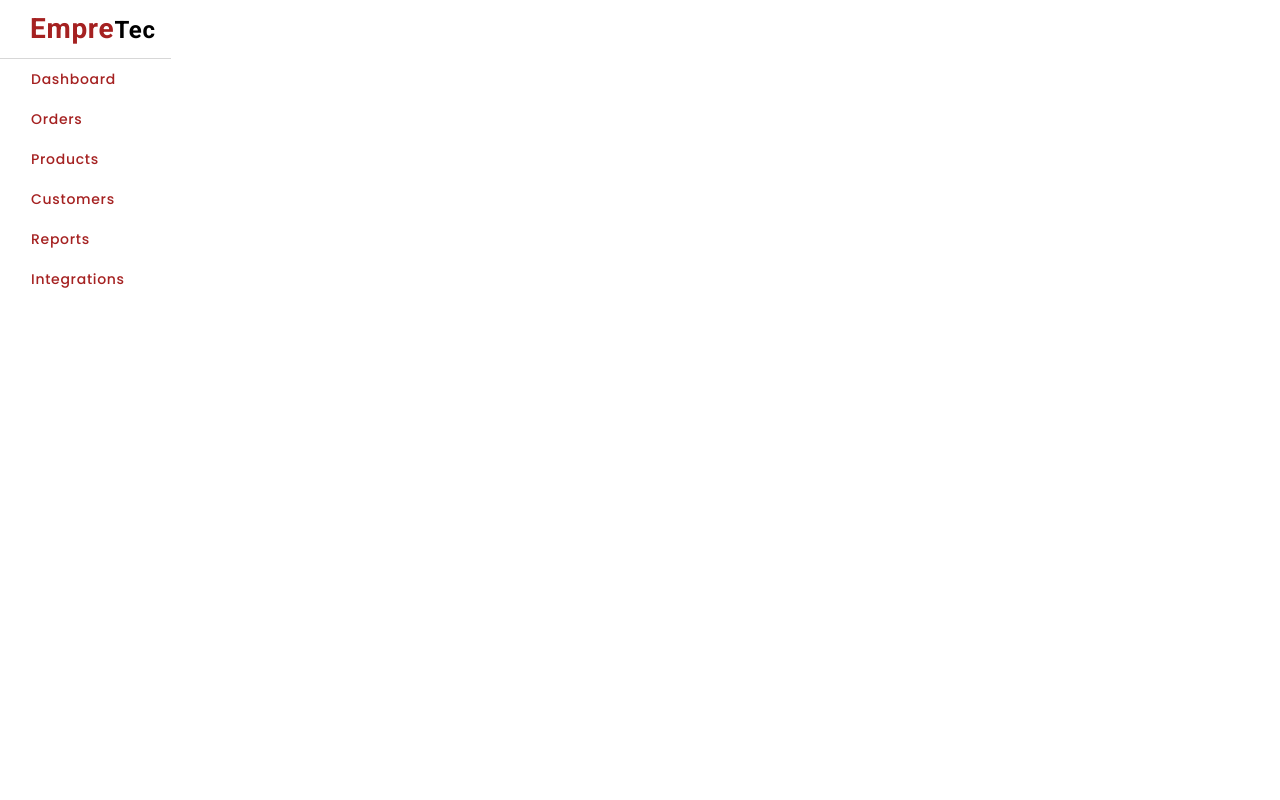
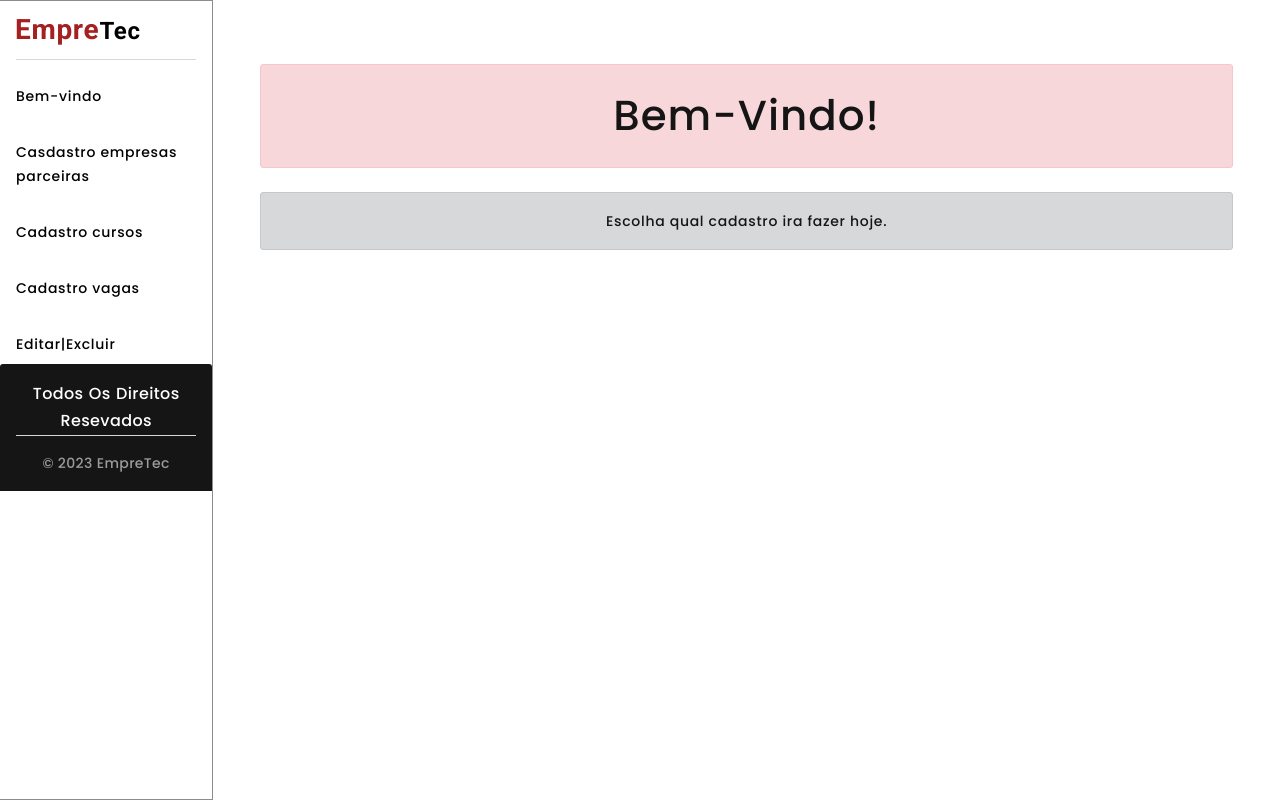
Before and after one commit to cuduairo/agr-vai, a plain HTML site: page cadastros.html in a window 1280 px wide. Drawn offline with Linux system fonts and the light colour scheme.

Commit message:
add cadastros

```diff
--- a/cadastros.html
+++ b/cadastros.html
@@ -14,55 +14,106 @@
 </head>
 
 <body>
-    <nav class="navbar navbar-dark sticky-top bg-dark flex-md-nowrap p-0">
-        <div class="">
-            <a class="navbar-brand col-sm-3 col-md-2 mr-0" href="#">
-                <b class="logo">Empre</b><b class="log">Tec</b>
-            </a>
-            <hr class="featurette-divider">
+    <nav class="sidebar col-md-2 bg-light bg-nav-cad">
+        <a class="navbar-brand" href="#"><b class="logo">Empre</b><b class="log">Tec</b></a></a>
+        <hr class="featurette-divider ml-3 mr-3">
+        <div class="position-sticky">
+            <ul class="nav flex-column">
+                <li class="nav-item mt-3">
+                    <a class="nav-link" href="#" data-form="welcome">
+                Bem-vindo
+              </a>
+                </li>
+                <li class="nav-item mt-3">
+                    <a class="nav-link" href="#" data-form="form1">
+                Casdastro empresas parceiras
+              </a>
+                </li>
+                <li class="nav-item mt-3">
+                    <a class="nav-link" href="#" data-form="form2">
+                Cadastro cursos
+              </a>
+                </li>
+                <li class="nav-item mt-3">
+                    <a class="nav-link" href="#" data-form="form3">
+                Cadastro vagas
+              </a>
+                </li>
+                <li class="nav-item mt-3">
+                    <a class="nav-link" href="#" data-form="table">
+                Editar|Excluir
+              </a>
+                </li>
+            </ul>
+            <div class="footer">
+                <h4 class="text-center text-footer">Todos os Direitos Resevados</h4>
+                <hr class="featurette-divider text-white">
+                <p class="rights text-center"><span>&copy;&nbsp;</span><span class="copyright-year"></span> <span>EmpreTec</span>
+                </p>
+            </div>
         </div>
     </nav>
 
-    <div class="container-fluid">
-        <div class="row">
-            <nav class="col-md-2 d-none d-md-block bg-light sidebar">
-                <div class="nav-menu alert-secondary">
-                    <div class="sidebar-sticky">
-                        <ul class="nav flex-column">
-                            <li class="nav-item">
-                                <a class="nav-link active" href="#">
-                                    <span data-feather="home"></span> Dashboard <span class="sr-only">(current)</span>
-                                </a>
-                            </li>
-                            <li class="nav-item">
-                                <a class="nav-link" href="#">
-                                    <span data-feather="file"></span> Orders
-                                </a>
-                            </li>
-                            <li class="nav-item">
-                                <a class="nav-link" href="#">
-                                    <span data-feather="shopping-cart"></span> Products
-                                </a>
-                            </li>
-                            <li class="nav-item">
-                                <a class="nav-link" href="#">
-                                    <span data-feather="users"></span> Customers
-                                </a>
-                            </li>
-                            <li class="nav-item">
-                                <a class="nav-link" href="#">
-                                    <span data-feather="bar-chart-2"></span> Reports
-                                </a>
-                            </li>
-                            <li class="nav-item">
-                                <a class="nav-link" href="#">
-                                    <span data-feather="layers"></span> Integrations
-                                </a>
-                            </li>
-                        </ul>
-                    </div>
+    <div class="main-content col-md-10 offset-md-2">
+        <div class="forms-container">
+            <div id="welcome" class="form active-form">
+                <div class="alert-danger text-center">
+                    <h2 class="mt-3 mb-3">Bem-vindo!</h2>
                 </div>
-            </nav>
+                <br>
+                <div class="alert-dark text-center">
+                    <p class="mt-3 mb-3">Escolha qual cadastro ira fazer hoje.</p>
+                </div>
+            </div>
+            <form id="form1" class="form">
+                <!-- Formulário 1 -->
+                <h2>Formulário 1</h2>
+                <label for="nome1">Nome:</label>
+                <input type="text" id="nome1" name="nome1"><br><br>
+                <!-- Mais campos do formulário 1... -->
+            </form>
+            <form id="form2" class="form">
+                <!-- Formulário 2 -->
+                <h2>Formulário 2</h2>
+                <label for="nome2">Nome:</label>
+                <input type="text" id="nome2" name="nome2"><br><br>
+                <!-- Mais campos do formulário 2... -->
+            </form>
+            <form id="form3" class="form">
+                <!-- Formulário 3 -->
+                <h2>Formulário 3</h2>
+                <label for="nome3">Nome:</label>
+                <input type="text" id="nome3" name="nome3"><br><br>
+                <!-- Mais campos do formulário 3... -->
+            </form>
+            <div id="table" class="form">
+                <table class="table">
+                    <tbody>
+                        <tr>
+                            <th scope="row">1</th>
+                            <td>Mark</td>
+                            <td>Otto</td>
+                            <td>@mdo</td>
+                            <td><button type="button" class="btn btn-danger">Excluir</button></td>
+                            <td><button type="button" class="btn btn-warning">Editar</button></td>
+                        </tr>
+                        <tr>
+                            <th scope="row">1</th>
+                            <td>Mark</td>
+                            <td>Otto</td>
+                            <td>@mdo</td>
+                            <td><button type="button" class="btn btn-danger">Excluir</button></td>
+                            <td><button type="button" class="btn btn-warning">Editar</button></td>
+                        </tr>
+                    </tbody>
+                </table>
+            </div>
+        </div>
+    </div>
+
+    <script src="js/core.min.js "></script>
+    <script src="js/script.js "></script>
+    <script src="js/forms_cad.js "></script>
 </body>
 
 </html>
--- a/css/style2.css
+++ b/css/style2.css
@@ -105,3 +105,108 @@
     color: rgb(53, 53, 53);
     font-size: 2.5vh;
 }
+
+.bg-nav-cad {
+    background: #ffffff;
+    border-right: solid 1px #8f8c8c;
+    border-bottom: solid 1px #8f8c8c;
+    border-top: solid 1px #8f8c8c;
+}
+
+.nav-cad {
+    border-right: solid 1px #8f8c8c;
+}
+
+.sidebar {
+    height: 100vh;
+    position: fixed;
+    top: 0;
+    left: 0;
+    z-index: 1000;
+    overflow-x: hidden;
+    padding-left: 0;
+    padding-right: 0;
+}
+
+.footer {
+    bottom: 0;
+    width: 100%;
+    padding: 1rem;
+    background-color: #151515;
+    color: #fff;
+    border-top-left-radius: 3px;
+    border-top-right-radius: 3px;
+}
+
+.text-footer {
+    font-size: 2vh;
+    color: #fff;
+}
+
+.nav-link {
+    position: relative;
+    color: black;
+    transition: color 0.3s ease-in-out;
+}
+
+.nav-link:before {
+    content: '';
+    position: absolute;
+    top: 0;
+    left: 0;
+    width: 0;
+    height: 100%;
+    background-color: #a52121;
+    border-top-right-radius: 5px;
+    border-bottom-right-radius: 5px;
+    z-index: -1;
+    transition: width 0.3s ease-in-out;
+}
+
+.nav-link:hover:before {
+    width: 100%;
+}
+
+.nav-link:hover {
+    color: white;
+}
+
+.forms-container {
+    margin-top: 2rem;
+    padding: 2rem;
+}
+
+.form {
+    display: none;
+}
+
+.active-form {
+    display: block;
+}
+
+.alert-danger {
+    background: #f8d7da;
+    border: 1px solid #f5c6cb;
+    border-radius: 3px;
+}
+
+.alert-dark {
+    background: #d6d8d9;
+    border: 1px solid #c6c8ca;
+    border-radius: 3px;
+}
+
+.btn-danger {
+    background-color: #dc3545;
+    border-color: #dc3545;
+    color: #fff;
+    border-radius: 4px;
+    padding: 1vh 1vh;
+}
+
+.btn-warning {
+    background-color: #ffc107;
+    border-color: #ffc107;
+    border-radius: 4px;
+    padding: 1vh 1vh;
+}
--- /dev/null
+++ b/js/forms_cad.js
@@ -0,0 +1,18 @@
+const navLinks = document.querySelectorAll('.nav-link');
+const forms = document.querySelectorAll('.form');
+
+navLinks.forEach(link => {
+    link.addEventListener('click', (event) => {
+        event.preventDefault();
+
+        const formId = link.getAttribute('data-form');
+
+        forms.forEach(form => {
+            if (form.id === formId) {
+                form.classList.add('active-form');
+            } else {
+                form.classList.remove('active-form');
+            }
+        });
+    });
+});
```
Also changed, not shown: index.html (+20 -23 lines).
